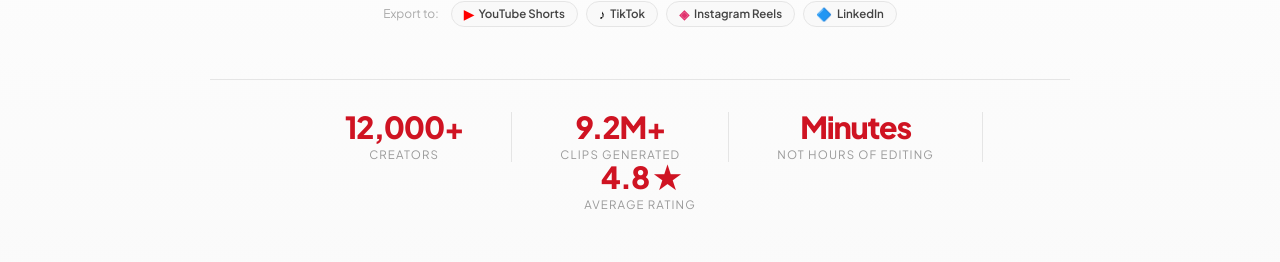
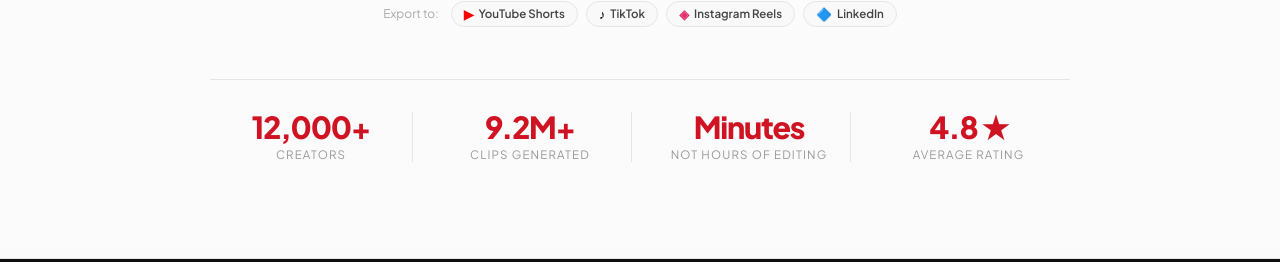
Before and after one commit to Nitish1235/Shortclipr-python, a React (Vite) app: page /youtube-shorts in a window 1280 px wide. Shown: the part 655-917 px from the top of the page. Built offline with nearby package versions, Linux system fonts and the light colour scheme; no server answers; what dodopayments-checkout would draw is missing.

Commit message:
fix: visual impairment

```diff
--- a/src/components/Hero.jsx
+++ b/src/components/Hero.jsx
@@ -222,18 +222,13 @@ export default function Hero() {
         </div>
 
         {/* Trust stats */}
-        <div style={{
-          display: 'flex', justifyContent: 'center', flexWrap: 'wrap',
-          gap: '0', marginTop: '52px',
+        <div className="trust-stats-wrapper" style={{
+          marginTop: '52px',
           borderTop: '1px solid #e5e5e5',
           paddingTop: '32px',
         }}>
-          {trust.map(({ num, label }, i) => (
-            <div key={label} style={{
-              padding: '0 clamp(20px, 4vw, 48px)',
-              borderRight: i < trust.length - 1 ? '1px solid #e5e5e5' : 'none',
-              textAlign: 'center',
-            }}>
+          {trust.map(({ num, label }) => (
+            <div key={label} className="trust-stat">
               <div style={{
                 fontSize: 'clamp(1.4rem, 2.5vw, 1.9rem)',
                 fontWeight: 800, color: '#cf1322',
@@ -253,6 +248,33 @@ export default function Hero() {
           0%,100% { opacity:1; transform:scale(1); }
           50% { opacity:0.5; transform:scale(0.8); }
         }
+        .trust-stats-wrapper {
+          display: grid;
+          grid-template-columns: repeat(4, 1fr);
+          gap: 16px;
+        }
+        .trust-stat {
+          text-align: center;
+          border-right: 1px solid #e5e5e5;
+          padding: 0 10px;
+        }
+        .trust-stat:last-child {
+          border-right: none;
+        }
+        @media(max-width: 800px) {
+          .trust-stats-wrapper {
+            grid-template-columns: repeat(2, 1fr);
+            row-gap: 32px;
+          }
+          .trust-stat { border-right: none !important; }
+          .trust-stat:nth-of-type(odd) { border-right: 1px solid #e5e5e5 !important; }
+        }
+        @media(max-width: 500px) {
+          .trust-stats-wrapper {
+            grid-template-columns: 1fr;
+          }
+          .trust-stat:nth-of-type(odd) { border-right: none !important; }
+        }
         @media(max-width:600px){
           #hero form > div { flex-direction:column; border-radius:12px !important; }
           #hero form > div button { border-radius:12px !important; padding:14px !important; }
```
